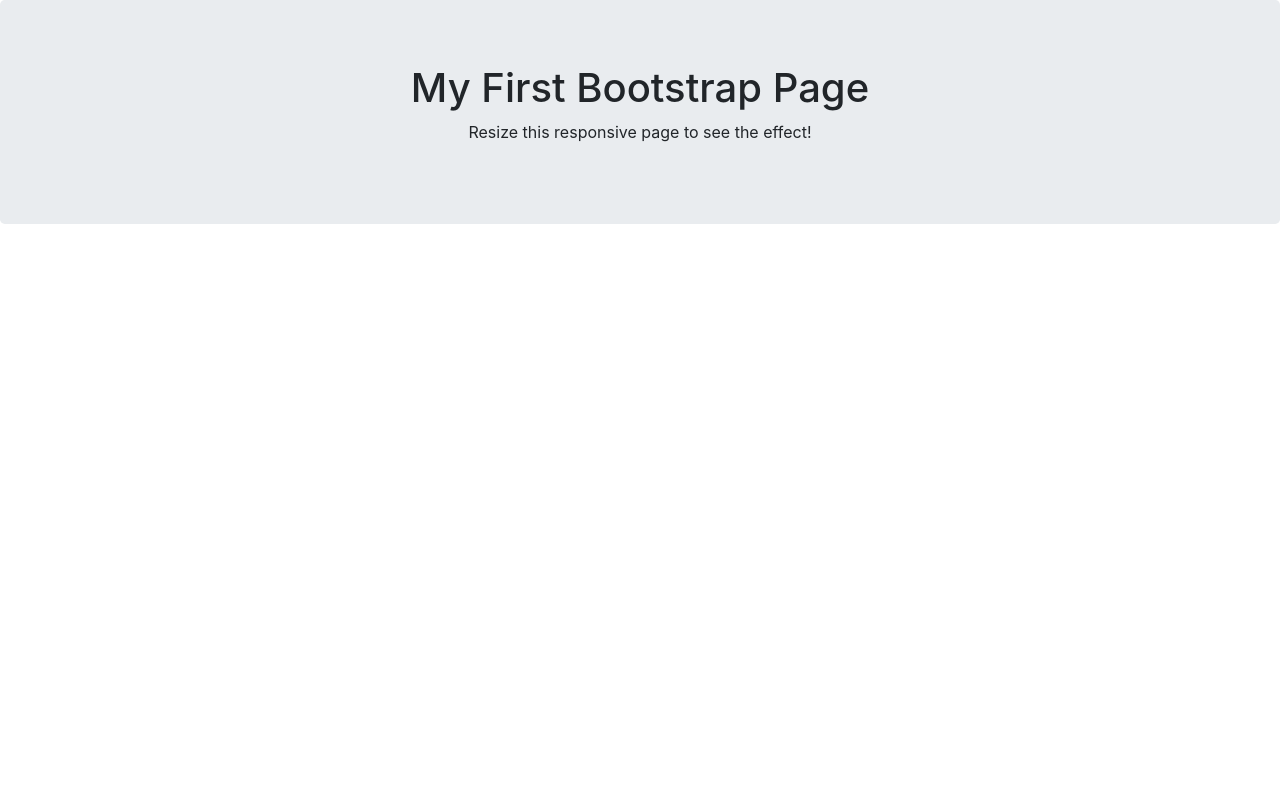
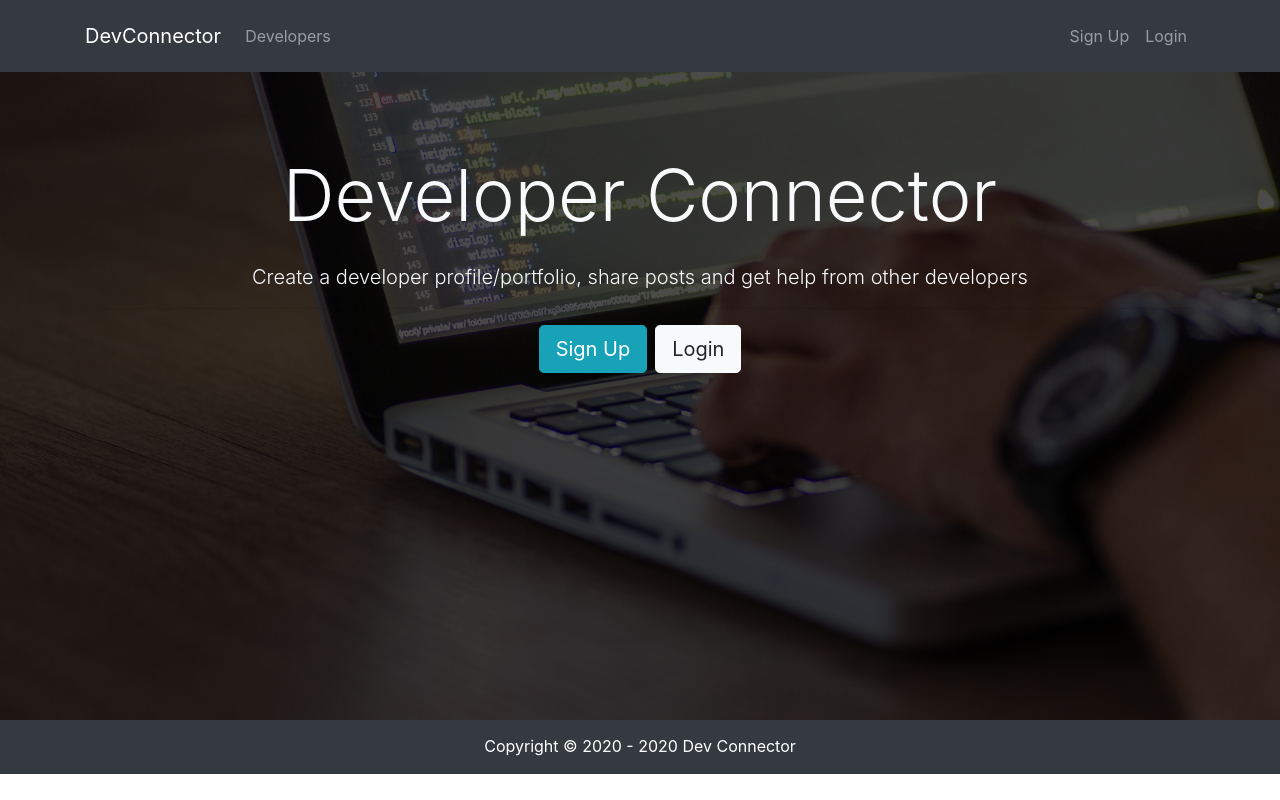
Before and after one commit to AsiwajuDev/forum, a React (Create React App) app: page / in a window 1280 px wide. Built offline with nearby package versions, Linux system fonts and the light colour scheme.

Commit message:
Landing, Navbar and Footer added

```diff
--- a/src/App.css
+++ b/src/App.css
@@ -7,7 +7,7 @@
   background: url("./image/showcase.jpg") no-repeat;
   background-size: cover;
   background-position: center;
-  height: 100vh;
+  height: 81vh;
   margin-top: -24px;
   margin-bottom: -50px;
 }
--- a/src/App.js
+++ b/src/App.js
@@ -1,13 +1,16 @@
 import React from "react";
 import "./App.css";
 
+import Navbar from "./components/layout/Navbar";
+import Footer from "./components/layout/Footer";
+import Landing from "./components//layout/Landing";
+
 function App() {
   return (
-    <div className="App">
-      <div class="jumbotron text-center">
-        <h1>My First Bootstrap Page</h1>
-        <p>Resize this responsive page to see the effect!</p>
-      </div>
+    <div>
+      <Navbar />
+      <Landing />
+      <Footer />
     </div>
   );
 }
--- /dev/null
+++ b/src/components/layout/Footer.js
@@ -0,0 +1,13 @@
+import React from "react";
+
+const Footer = () => {
+  return (
+    <div>
+      <footer className="bg-dark text-white mt-5 p-3 text-center">
+        Copyright &copy; 2020 - {new Date().getFullYear()} Dev Connector
+      </footer>
+    </div>
+  );
+};
+
+export default Footer;
--- /dev/null
+++ b/src/components/layout/Landing.js
@@ -0,0 +1,35 @@
+import React, { Component } from "react";
+
+class Landing extends Component {
+  render() {
+    return (
+      <div>
+        <div className="landing">
+          <div className="dark-overlay landing-inner text-light">
+            <div className="container">
+              <div className="row">
+                <div className="col-md-12 text-center">
+                  <h1 className="display-3 mb-4">Developer Connector</h1>
+                  <p className="lead">
+                    {" "}
+                    Create a developer profile/portfolio, share posts and get
+                    help from other developers
+                  </p>
+                  <hr />
+                  <a href="register.html" className="btn btn-lg btn-info mr-2">
+                    Sign Up
+                  </a>
+                  <a href="login.html" className="btn btn-lg btn-light">
+                    Login
+                  </a>
+                </div>
+              </div>
+            </div>
+          </div>
+        </div>
+      </div>
+    );
+  }
+}
+
+export default Landing;
--- /dev/null
+++ b/src/components/layout/Navbar.js
@@ -0,0 +1,51 @@
+import React, { Component } from "react";
+
+class Navbar extends Component {
+  render() {
+    return (
+      <div>
+        <nav className="navbar navbar-expand-sm navbar-dark bg-dark mb-4 p-3">
+          <div className="container">
+            <a className="navbar-brand" href="landing.html">
+              DevConnector
+            </a>
+            <button
+              className="navbar-toggler"
+              type="button"
+              data-toggle="collapse"
+              data-target="#mobile-nav"
+            >
+              <span className="navbar-toggler-icon"></span>
+            </button>
+
+            <div className="collapse navbar-collapse" id="mobile-nav">
+              <ul className="navbar-nav mr-auto">
+                <li className="nav-item">
+                  <a className="nav-link" href="profiles.html">
+                    {" "}
+                    Developers
+                  </a>
+                </li>
+              </ul>
+
+              <ul className="navbar-nav ml-auto">
+                <li className="nav-item">
+                  <a className="nav-link" href="register.html">
+                    Sign Up
+                  </a>
+                </li>
+                <li className="nav-item">
+                  <a className="nav-link" href="login.html">
+                    Login
+                  </a>
+                </li>
+              </ul>
+            </div>
+          </div>
+        </nav>
+      </div>
+    );
+  }
+}
+
+export default Navbar;
```
